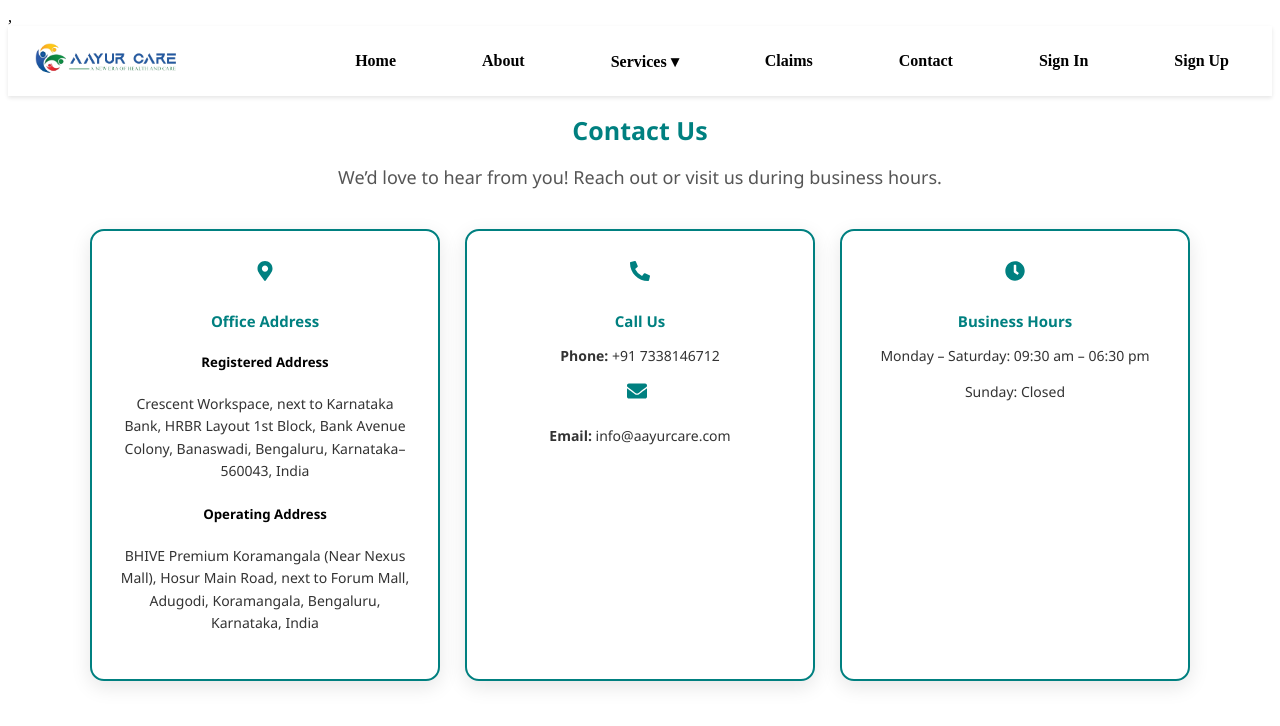
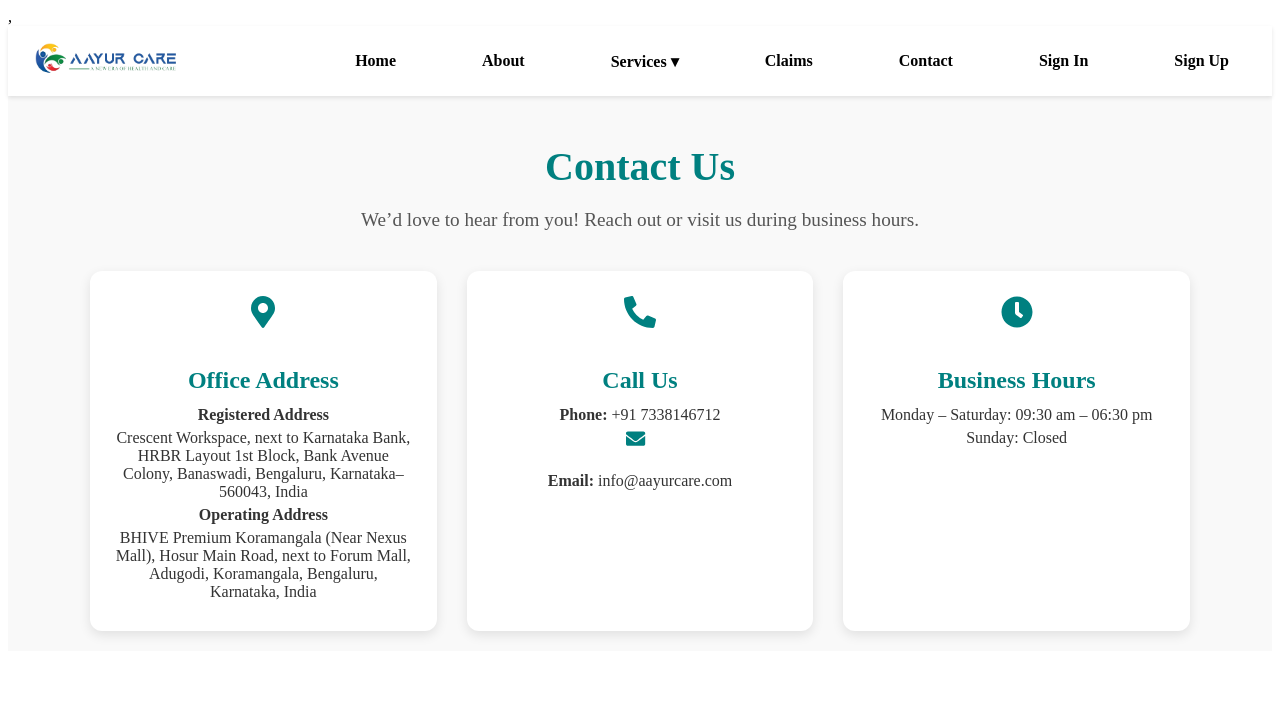
Before and after one commit to Aayurcare2025/aayurcare, a React (Create React App) app: page /contact in a window 1280 px wide. Shown: the top 726 px of the page. Built offline with nearby package versions, Linux system fonts and the light colour scheme.

Commit message:
Update App.css

```diff
--- a/src/App.css
+++ b/src/App.css
@@ -769,7 +769,7 @@
   font-size: 30px;
   margin-bottom: 0px;
   text-align: center;
-  color: teal;
+  color:  teal;
   font-weight: 700;
 }
 
@@ -1172,86 +1172,69 @@
     display: block;
   }
   /* ================= CONTACT PAGE ================= */
+  /* Contact Page */
 .contact-page {
-    max-width: 1100px;
-    margin: 0px auto;
-    padding: 0px;
-    text-align: center;
-    font-family: "Segoe UI", Tahoma, Geneva, Verdana, sans-serif;
+  padding: 20px 20px;
+  background: #f9f9f9;
+  text-align: center;
 }
 
 .contact-title {
-    font-size: 25px;
-    color: teal;
+  font-size: 2.5rem;
+  font-weight: bold;
   margin-bottom: 10px;
-    font-weight: 700;
+  color: teal; /* main theme */
 }
 
 .contact-subtitle {
-    font-size: 18px;
+  font-size: 1.2rem;
+  margin-bottom: 40px;
   color: #555;
-    margin-bottom: 40px;
 }
 
 .contact-grid {
-
   display: grid;
   grid-template-columns: repeat(auto-fit, minmax(280px, 1fr));
-    gap: 25px;
+  gap: 30px;
+  max-width: 1100px;
+  margin: 0 auto;
 }
 
 .contact-card {
-    background: #fff;
-    border-radius: 14px;
-    padding: 30px 25px;
-    box-shadow: 0px 6px 20px rgba(0,0,0,0.1);
-    transition: transform 0.3s, box-shadow 0.3s;
-    border: 2px solid teal;
+  background: white;
+  padding: 25px;
+  border-radius: 12px;
+  box-shadow: 0 4px 12px rgba(0,0,0,0.1);
+  transition: transform 0.3s ease, box-shadow 0.3s ease;
 }
 
 .contact-card:hover {
-    transform: translateY(-6px);
-    box-shadow: 0px 12px 28px rgba(0,0,0,0.15);
+  transform: translateY(-5px);
+  box-shadow: 0 6px 16px rgba(0,0,0,0.15);
+}
+
+.contact-icon {
+  font-size: 2rem;
+  color: teal;
+  margin-bottom: 15px;
+}
+
+.contact-icon.small {
+  font-size: 1.2rem;
+  margin-right: 8px;
 }
 
 .section-heading {
-    font-size: 15px;
-    color:teal;
-    margin: 15px 0 10px 0;
-  }
-
-  .contact-card p {
-    font-size: 14px;
+  font-size: 1.5rem;
+  margin-bottom: 12px;
+  color: teal;
+}
+
+.contact-card p,
+.contact-card h5 {
   color: #333;
-    line-height: 1.6;
-  }
-
-  .contact-icon {
-    font-size: 20px;
-    color: teal;
-    margin-bottom: 10px;
-  }
-
-  .contact-icon.small {
-    font-size: 20px;
-    margin-right: 6px;
-    vertical-align: middle;
-  }
-
-  /* Responsive */
-  @media (max-width: 768px) {
-    .contact-title {
-      font-size: 28px;
-    }
-
-    .contact-subtitle {
-      font-size: 16px;
-      margin-bottom: 25px;
-    }
-
-    .contact-card {
-      padding: 20px;
-    }
+  font-size: 1rem;
+  margin: 5px 0;
 }
 
   .health-form {
```
Lines whose indentation alone changed are shown as unchanged.
